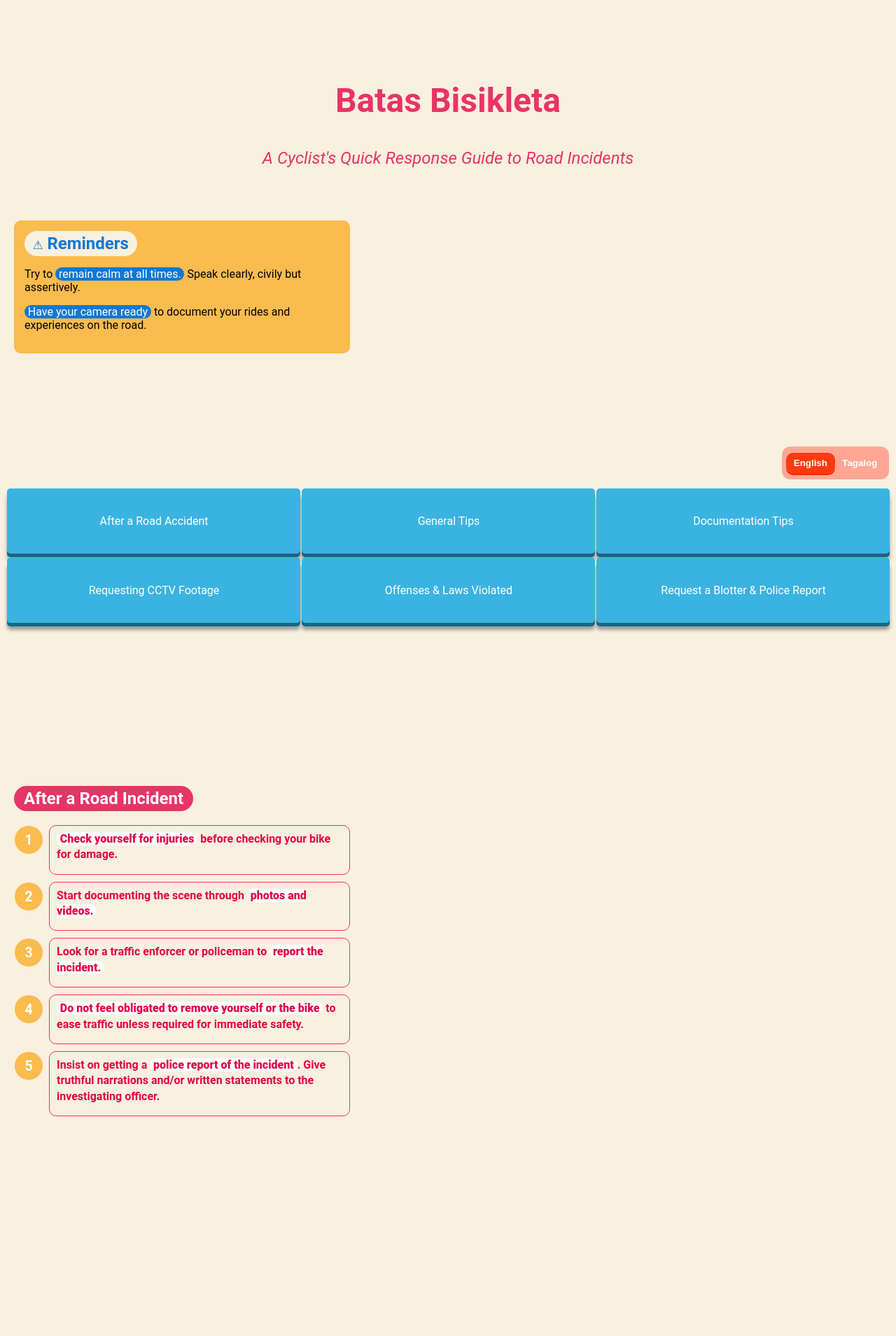
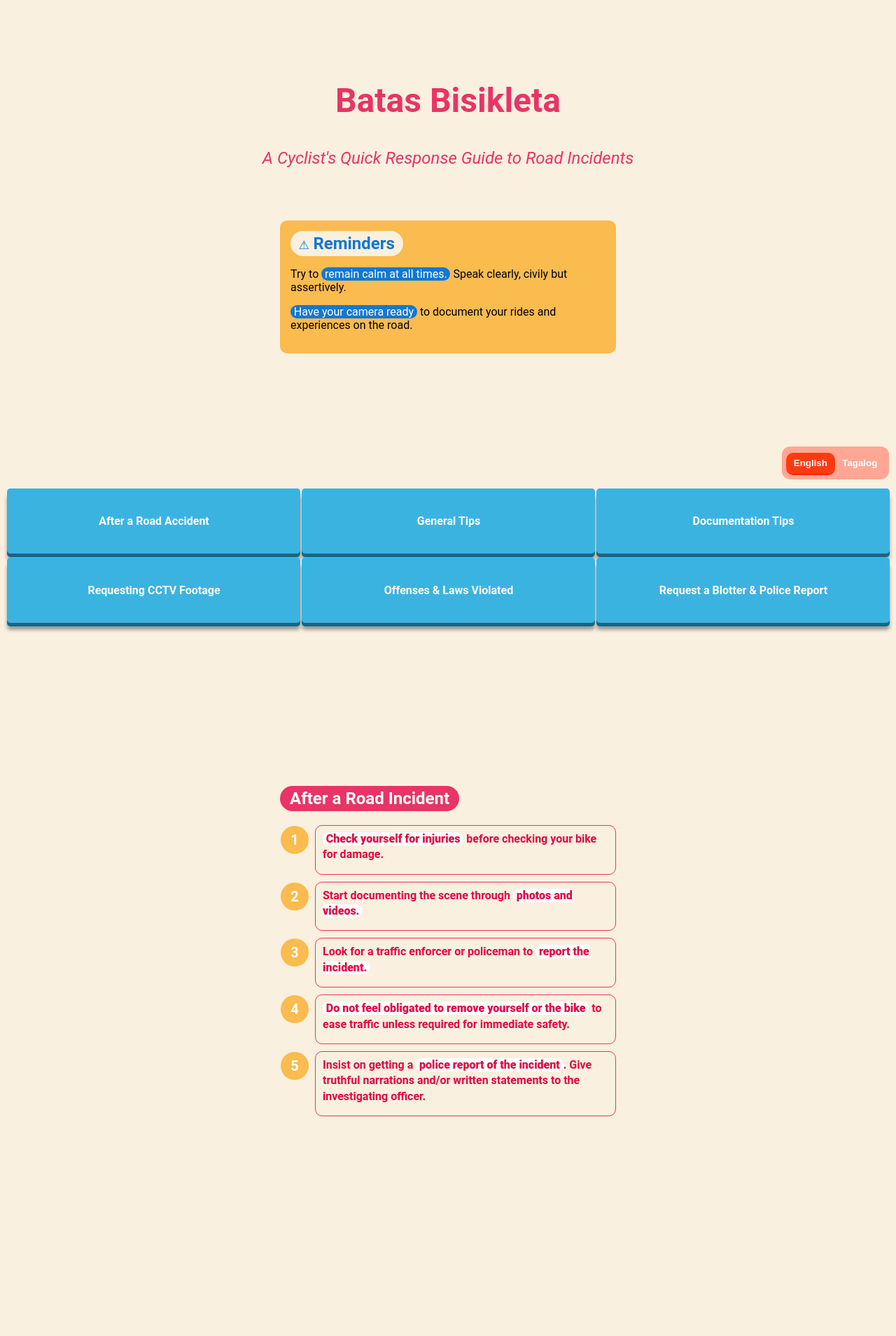
Before and after one commit to mpdagang/mpdagang.github.io, a Jekyll site: the page built from _pages/case/case-bisikleta.html, in a window 1280 px wide. Shown: the top 1909 px of the page at 70% size. Built offline with Jekyll 4.4.1, drawn with Linux system fonts in a browser that asks for light colours.

Commit message:
Style adjustments for Case site

```diff
--- a/assets/styles/case-bisikleta.scss
+++ b/assets/styles/case-bisikleta.scss
@@ -61,6 +61,7 @@ nav ul{
 
 section {
     min-height: 82vh;
+    margin: 0 auto;
     padding: 0 20px 50px;
     max-width: 480px;
 }
@@ -95,16 +96,17 @@ footer {
 }
 
 .nav-btn {
-	text-decoration: none;
 	position: relative;
-	border-radius: 5px;
-    cursor: pointer;
+    display: flex;
     height: 100%;
     width: 100%;
-    display: flex;
+	border-radius: 5px;
     justify-content: center;
     align-items: center;
+	text-decoration: none;
     text-align: center;
+    font-weight: 600;
+    cursor: pointer;
 }
 
 .nav-btn {
```
